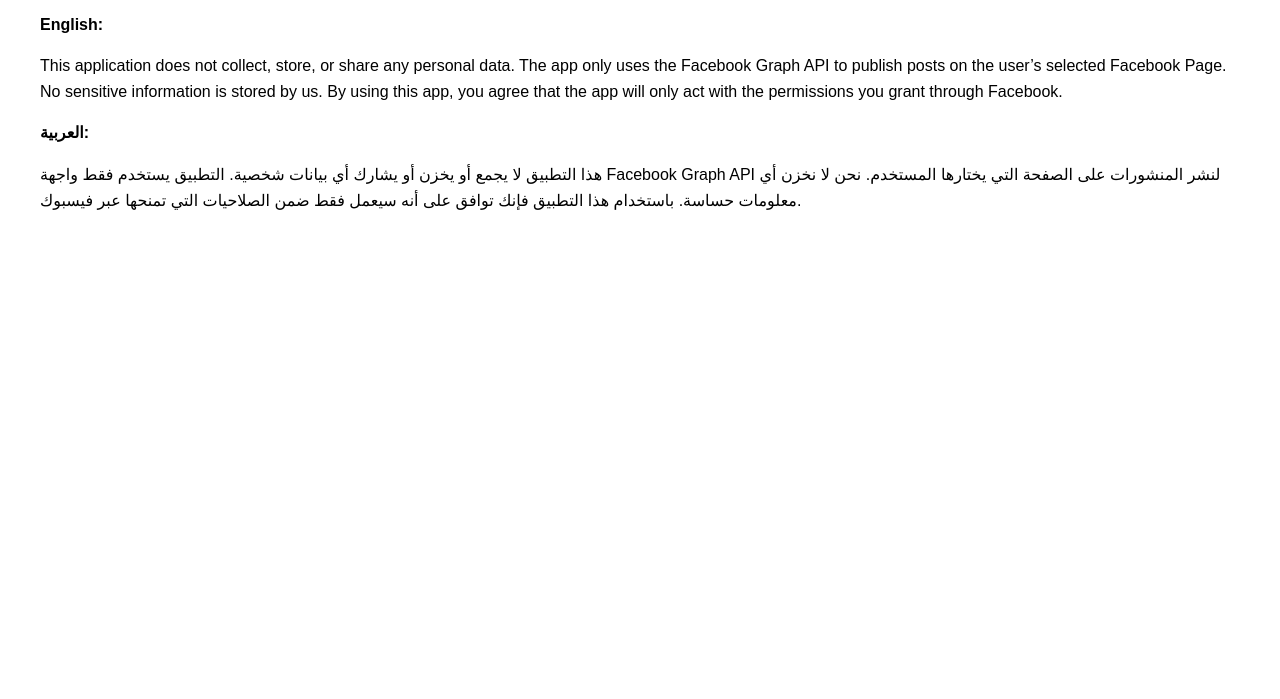
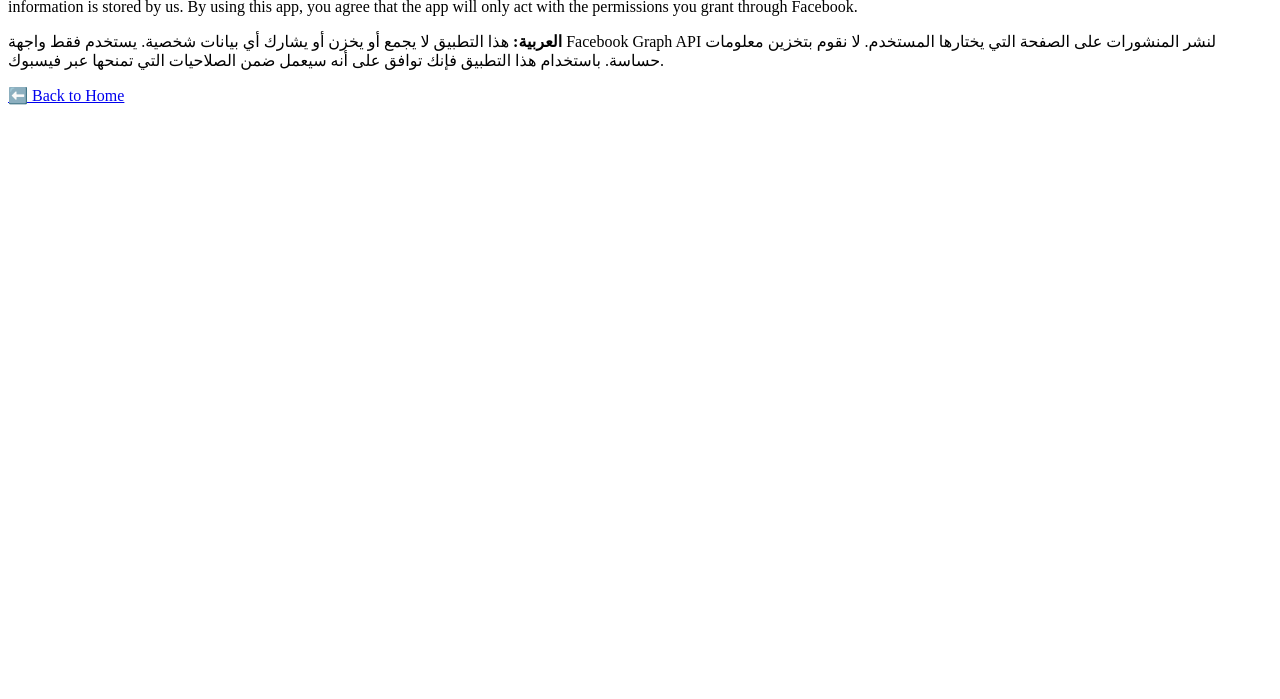
Before and after one commit to jasim966/fb-policy-site1, a plain HTML site: page privacy.html in a window 1280 px wide. Shown: the part 101-800 px from the top of the page. Drawn offline with Linux system fonts and the light colour scheme.

Commit message:
Add files via upload

```diff
--- a/privacy.html
+++ b/privacy.html
@@ -1,29 +1,10 @@
 <!DOCTYPE html>
 <html lang="en">
-<head>
-  <meta charset="UTF-8">
-  <title>Privacy Policy</title>
-  <style>
-    body { font-family: Arial, sans-serif; margin: 40px; line-height: 1.6; }
-    h1 { color: #333; }
-  </style>
-</head>
+<head><meta charset="UTF-8"><title>Privacy Policy</title></head>
 <body>
   <h1>Privacy Policy (سياسة الخصوصية)</h1>
-  <p><strong>English:</strong></p>
-  <p>
-    This application does not collect, store, or share any personal data.
-    The app only uses the Facebook Graph API to publish posts on the user’s selected Facebook Page.
-    No sensitive information is stored by us.
-    By using this app, you agree that the app will only act with the permissions you grant through Facebook.
-  </p>
-
-  <p><strong>العربية:</strong></p>
-  <p>
-    هذا التطبيق لا يجمع أو يخزن أو يشارك أي بيانات شخصية.
-    التطبيق يستخدم فقط واجهة Facebook Graph API لنشر المنشورات على الصفحة التي يختارها المستخدم.
-    نحن لا نخزن أي معلومات حساسة.
-    باستخدام هذا التطبيق فإنك توافق على أنه سيعمل فقط ضمن الصلاحيات التي تمنحها عبر فيسبوك.
-  </p>
+  <p><strong>English:</strong> This application does not collect, store, or share any personal data. The app only uses the Facebook Graph API to publish posts on the user’s selected Facebook Page. No sensitive information is stored by us. By using this app, you agree that the app will only act with the permissions you grant through Facebook.</p>
+  <p><strong>العربية:</strong> هذا التطبيق لا يجمع أو يخزن أو يشارك أي بيانات شخصية. يستخدم فقط واجهة Facebook Graph API لنشر المنشورات على الصفحة التي يختارها المستخدم. لا نقوم بتخزين معلومات حساسة. باستخدام هذا التطبيق فإنك توافق على أنه سيعمل ضمن الصلاحيات التي تمنحها عبر فيسبوك.</p>
+  <p><a href="./index.html">⬅️ Back to Home</a></p>
 </body>
 </html>
```
Also changed, not shown: index.html (added, +11 -0 lines), terms.html (+4 -23 lines), vercel.json (added).
